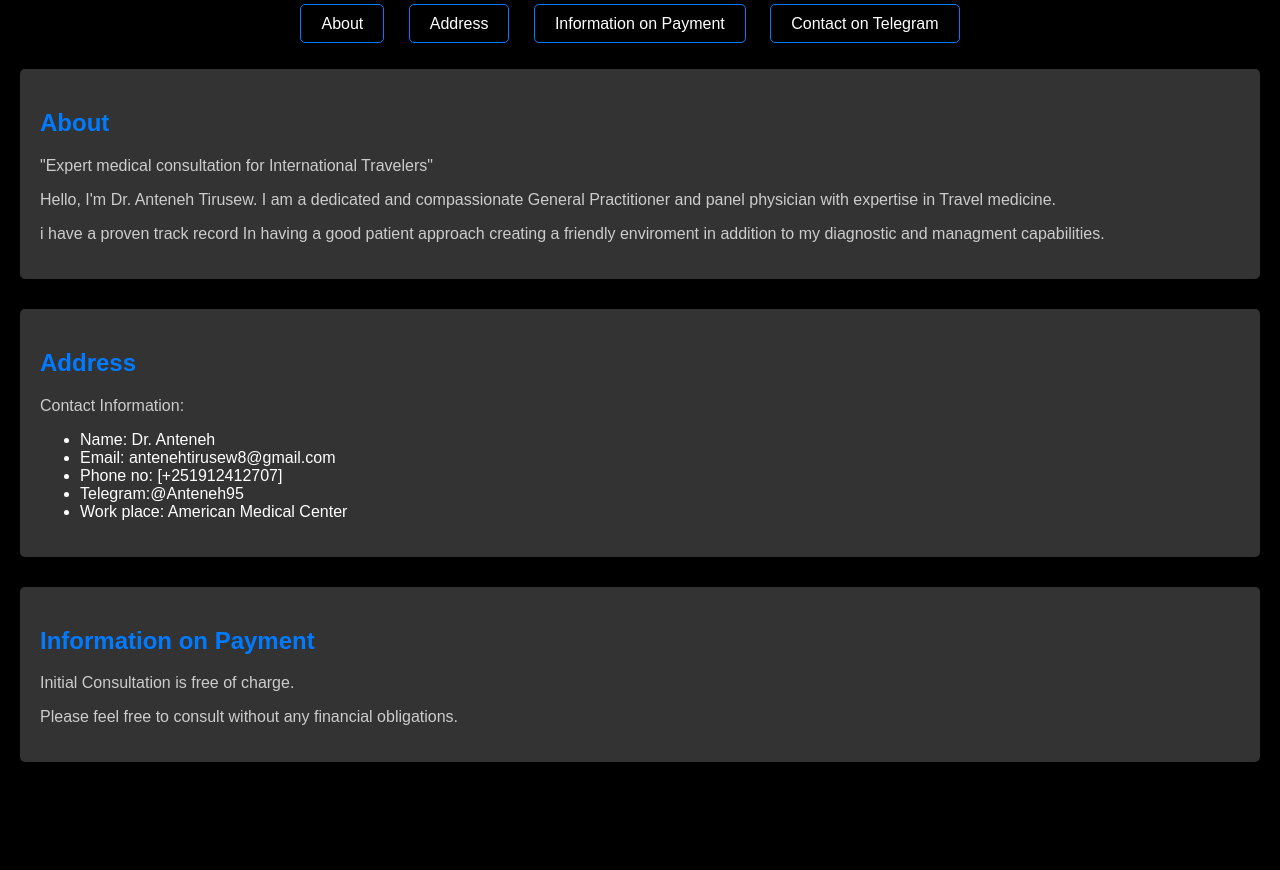
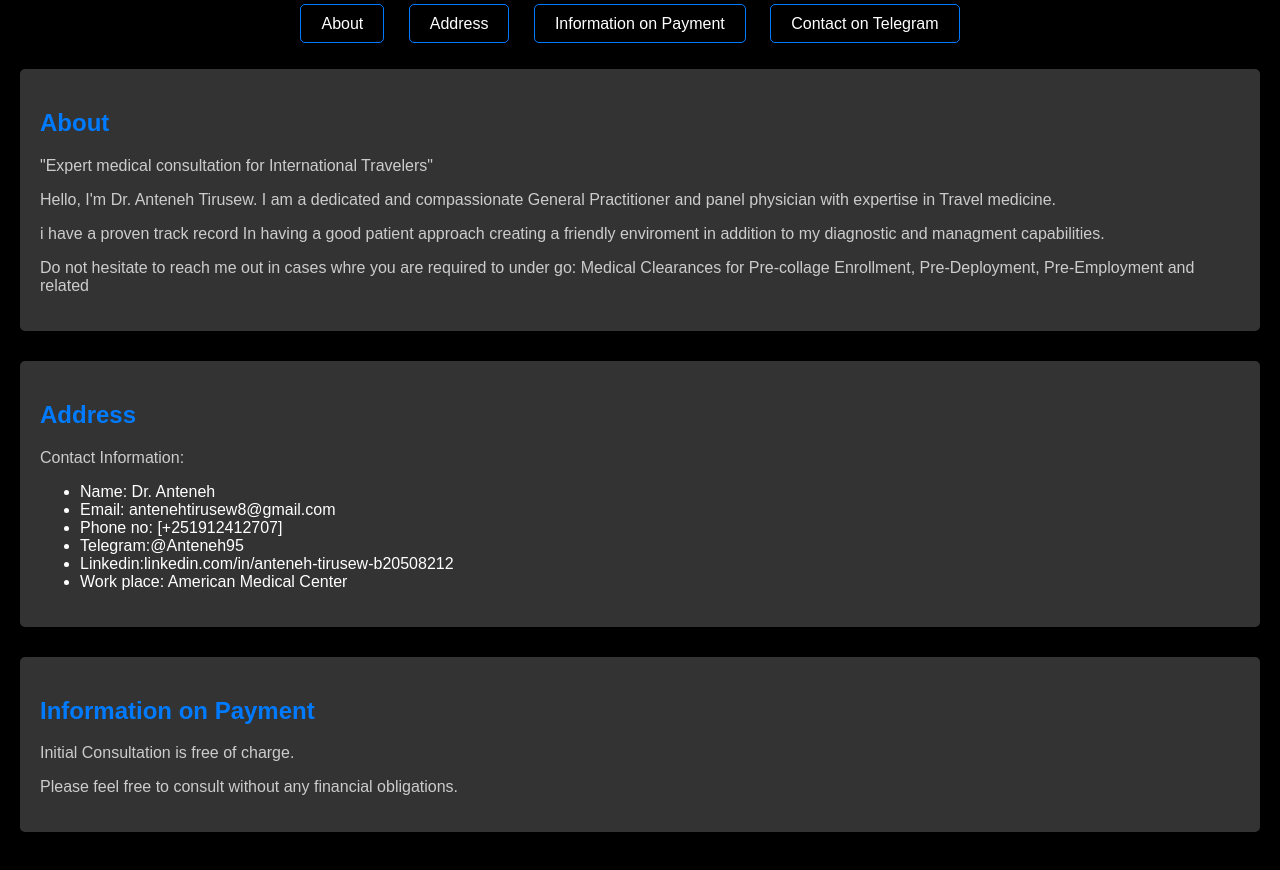
Before and after one commit to antenehtir/antexconsultancy, a plain HTML site: page index.html in a window 1280 px wide. Shown: the part 78-948 px from the top of the page. Before the commit the page ends 890 px from the top, so only its background shows below. Drawn offline with Linux system fonts and the light colour scheme; a script that the page names is missing.

Commit message:
Update index.html

```diff
--- a/index.html
+++ b/index.html
@@ -27,6 +27,7 @@
         <p>"Expert medical consultation for International Travelers"</p>
         <p>Hello, I'm Dr. Anteneh Tirusew. I am a dedicated and compassionate General Practitioner and panel physician with expertise in Travel medicine.</p>
         <p> i have a proven track record In having a good patient approach creating a friendly enviroment in addition to my diagnostic and managment capabilities. </p>
+        <p> Do not hesitate to reach me out in cases whre you are required to under go: Medical Clearances for Pre-collage Enrollment, Pre-Deployment, Pre-Employment and related </p>
     </section>
 
     <section id="address">
@@ -37,6 +38,7 @@
             <li>Email: antenehtirusew8@gmail.com</li>
             <li>Phone no: [+251912412707]</li>
             <li>Telegram:@Anteneh95</li>
+            <li>Linkedin:linkedin.com/in/anteneh-tirusew-b20508212</li>
             <li>Work place: American Medical Center</li>
         </ul>
     </section>
```
